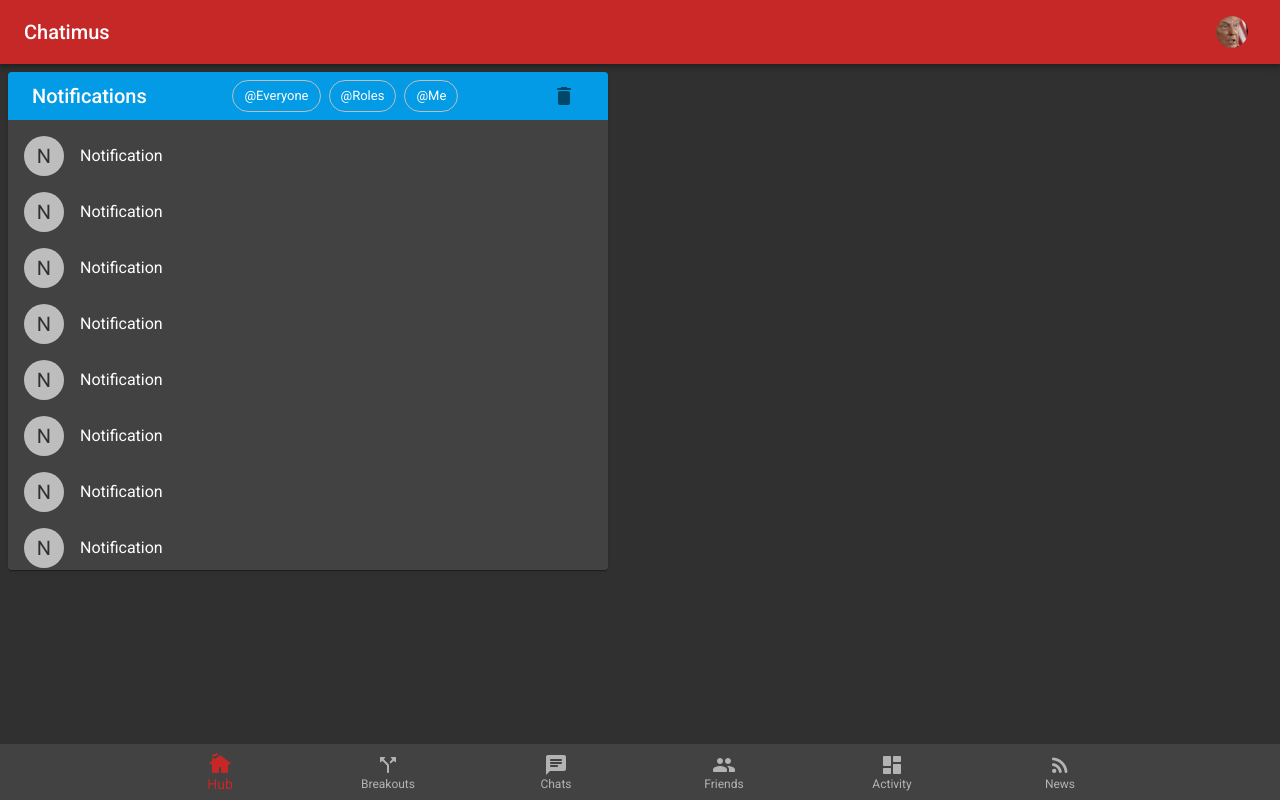
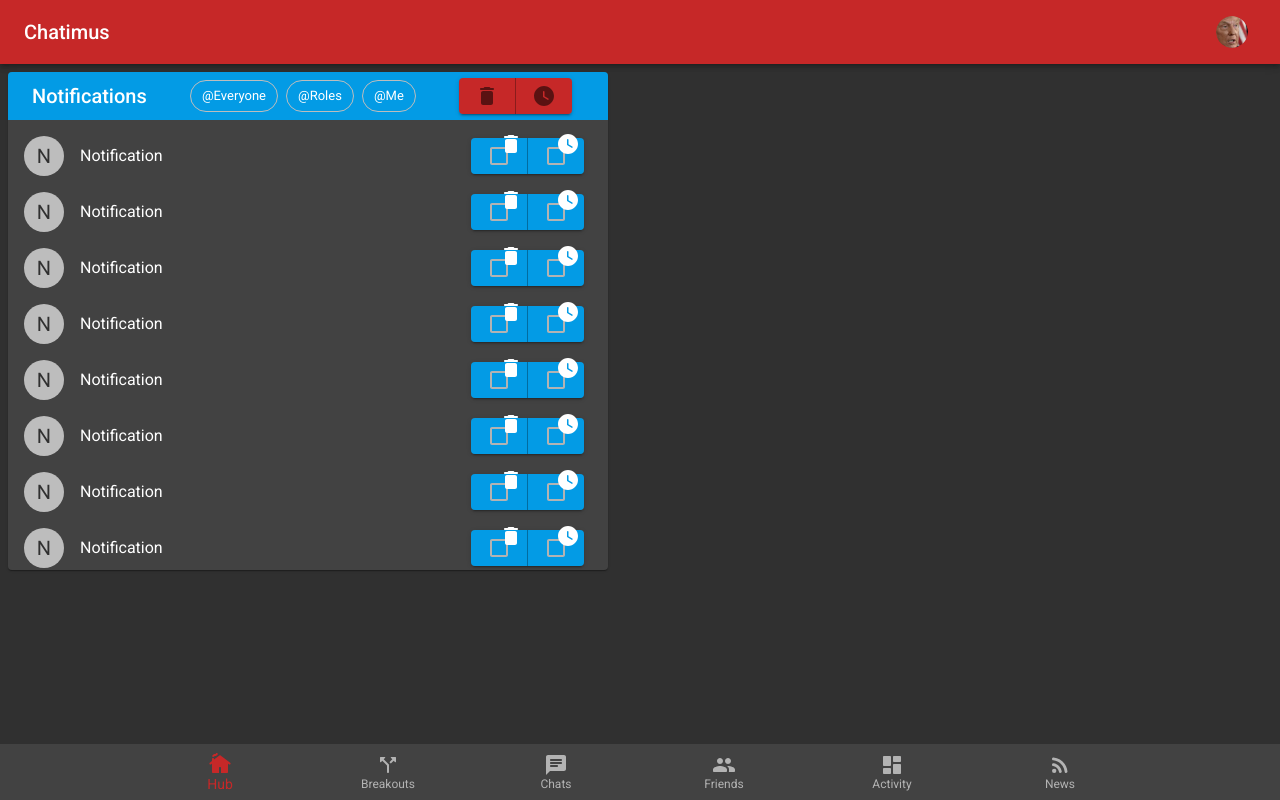
Before and after one commit to BrandonCasa/chatimus, a React (Create React App) app: page / in a window 1280 px wide. Built offline with nearby package versions, Linux system fonts and the light colour scheme.

Commit message:
Button Changes

```diff
--- a/src/App.scss
+++ b/src/App.scss
@@ -1,3 +1,5 @@
+$primary-color: #c62828;
+
 .App {
   width: 100vw;
   display: flex;
--- a/src/pages/home/HomePage.tsx
+++ b/src/pages/home/HomePage.tsx
@@ -1,6 +1,6 @@
 import React from "react";
-import { DeleteRounded, FolderRounded } from "@mui/icons-material";
-import { Stack, Chip, Paper, Avatar, Typography, IconButton, List, ListItem, ListItemAvatar, ListItemText, AppBar, Toolbar, Theme, makeStyles, createStyles } from "@mui/material";
+import { DeleteRounded, WatchLaterRounded } from "@mui/icons-material";
+import { ButtonGroup, Button, Stack, Chip, Paper, Avatar, Typography, IconButton, List, ListItem, ListItemAvatar, ListItemText, AppBar, Toolbar, Theme, makeStyles, createStyles } from "@mui/material";
 import { useTheme } from "@mui/material/styles";
 import "./HomePage.scss";
 import AppTheme from "../../AppTheme";
@@ -21,9 +21,14 @@ function HomePage(props: HomePageProps) {
               <Chip label="@Roles" variant="outlined" />
               <Chip label="@Me" variant="outlined" />
             </Stack>
-            <IconButton>
-              <DeleteRounded />
-            </IconButton>
+            <ButtonGroup variant="contained" style={{ marginRight: 12 }}>
+              <Button>
+                <DeleteRounded color="action" />
+              </Button>
+              <Button>
+                <WatchLaterRounded color="action" />
+              </Button>
+            </ButtonGroup>
           </Toolbar>
         </AppBar>
         {/* A list of notifications */}
--- /dev/null
+++ b/src/pages/home/Notification/Notification.scss
@@ -0,0 +1,12 @@
+$primary-color: #c62828;
+
+.TheBadge {
+  .MuiBadge-badge {
+    padding: 2px;
+    background-color: rgba(#000, 0);
+
+    .MuiSvgIcon-root {
+      color: rgba(#fff, 1);
+    }
+  }
+}
--- a/src/pages/home/Notification/Notification.tsx
+++ b/src/pages/home/Notification/Notification.tsx
@@ -1,11 +1,32 @@
-import { Avatar, ListItem, ListItemAvatar, ListItemText, Paper, Typography } from "@mui/material";
+import { DeleteRounded, WatchLaterRounded } from "@mui/icons-material";
+import { Avatar, Badge, Button, ButtonGroup, Checkbox, ListItem, ListItemAvatar, ListItemIcon, ListItemText, Paper, Typography } from "@mui/material";
 import React from "react";
+import "./Notification.scss";
+
+function DeleteCheckbox() {
+  return <Checkbox sx={{ padding: 0 }} />;
+}
 
 interface NotificationProps {}
 
 function Notification(props: NotificationProps) {
   return (
-    <ListItem>
+    <ListItem
+      secondaryAction={
+        <ButtonGroup variant="contained" color="secondary">
+          <Button>
+            <Badge badgeContent={<DeleteRounded color="action" />} className="TheBadge">
+              <Checkbox sx={{ padding: 0 }} />
+            </Badge>
+          </Button>
+          <Button>
+            <Badge badgeContent={<WatchLaterRounded color="action" />} className="TheBadge">
+              <Checkbox sx={{ padding: 0 }} />
+            </Badge>
+          </Button>
+        </ButtonGroup>
+      }
+    >
       <ListItemAvatar>
         <Avatar>N</Avatar>
       </ListItemAvatar>
```
